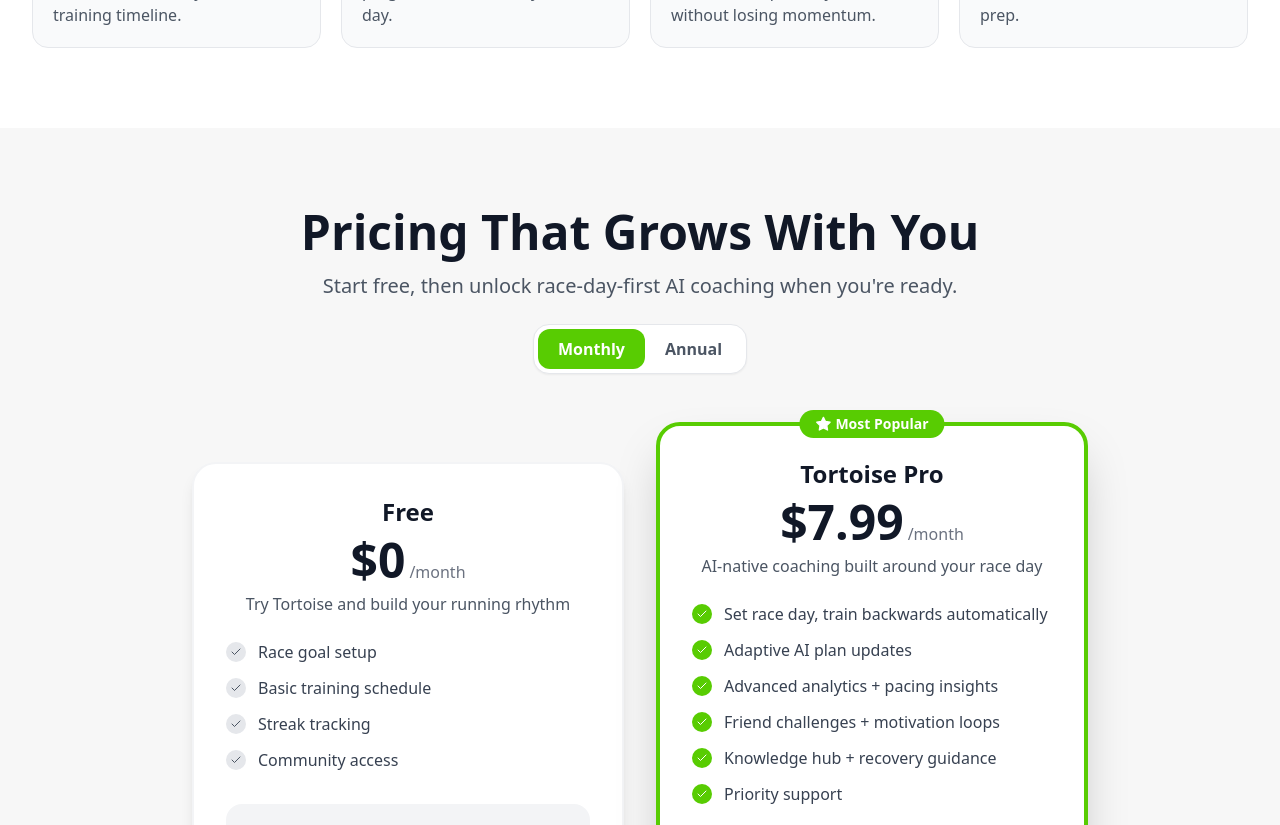
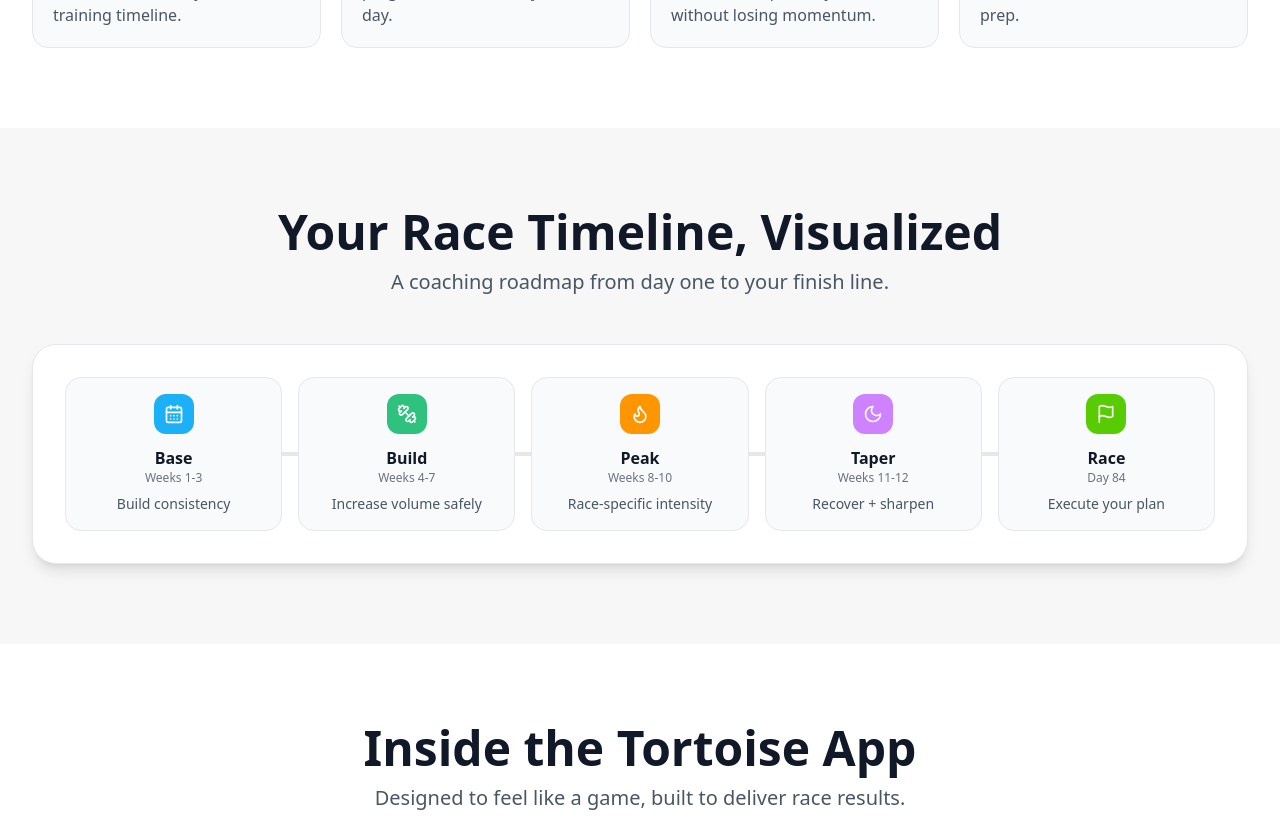
Before and after one commit to galangster/tortoise-website, a Next.js app: page / in a window 1280 px wide. Shown: the part 1940-2765 px from the top of the page. Built offline with nearby package versions, Linux system fonts and the light colour scheme; no server answers.

Commit message:
feat(design): add race timeline, app carousel, comparison section, and sticky mobile CTA

```diff
--- a/src/app/page.tsx
+++ b/src/app/page.tsx
@@ -3,10 +3,14 @@
 import { Hero } from '@/components/Hero'
 import { Features } from '@/components/Features'
 import { HowItWorks } from '@/components/HowItWorks'
+import { RaceTimeline } from '@/components/RaceTimeline'
+import { AppScreensCarousel } from '@/components/AppScreensCarousel'
+import { ComparisonSection } from '@/components/ComparisonSection'
 import { Pricing } from '@/components/Pricing'
 import { FAQ } from '@/components/FAQ'
 import { CTABanner } from '@/components/CTABanner'
 import { SocialProof } from '@/components/SocialProof'
+import { StickyMobileCTA } from '@/components/StickyMobileCTA'
 import { Footer } from '@/components/Footer'
 
 export const metadata: Metadata = {
@@ -28,11 +32,15 @@
         <Hero />
         <Features />
         <HowItWorks />
+        <RaceTimeline />
+        <AppScreensCarousel />
+        <ComparisonSection />
         <Pricing />
         <SocialProof />
         <FAQ />
         <CTABanner />
       </main>
+      <StickyMobileCTA />
       <Footer />
     </>
   )
--- /dev/null
+++ b/src/components/AppScreensCarousel.tsx
@@ -0,0 +1,87 @@
+'use client'
+
+import { useState } from 'react'
+import { motion, AnimatePresence } from 'framer-motion'
+import { ChevronLeft, ChevronRight, Flame, Trophy, CalendarDays } from 'lucide-react'
+
+const slides = [
+  {
+    title: 'Daily Quest',
+    subtitle: 'Today: Easy 4 mile recovery run',
+    accent: 'bg-tortoise-primary',
+    icon: Flame,
+  },
+  {
+    title: 'Weekly Plan',
+    subtitle: 'Auto-adjusted for your schedule',
+    accent: 'bg-tortoise-sky',
+    icon: CalendarDays,
+  },
+  {
+    title: 'Milestone Unlocked',
+    subtitle: 'Longest run completed 🎉',
+    accent: 'bg-tortoise-shell',
+    icon: Trophy,
+  },
+]
+
+export function AppScreensCarousel() {
+  const [index, setIndex] = useState(0)
+  const slide = slides[index]
+
+  const next = () => setIndex((prev) => (prev + 1) % slides.length)
+  const prev = () => setIndex((prev) => (prev - 1 + slides.length) % slides.length)
+
+  return (
+    <section className="py-20 bg-white">
+      <div className="max-w-6xl mx-auto px-4 sm:px-6 lg:px-8">
+        <div className="text-center mb-10">
+          <h2 className="text-4xl lg:text-5xl font-black text-gray-900 mb-3">Inside the Tortoise App</h2>
+          <p className="text-xl text-gray-600">Designed to feel like a game, built to deliver race results.</p>
+        </div>
+
+        <div className="max-w-xl mx-auto">
+          <div className="relative rounded-[2.5rem] border-8 border-gray-900 bg-black p-4 shadow-2xl">
+            <div className="rounded-[2rem] bg-white min-h-[440px] p-5 overflow-hidden relative">
+              <AnimatePresence mode="wait">
+                <motion.div
+                  key={slide.title}
+                  initial={{ opacity: 0, x: 18 }}
+                  animate={{ opacity: 1, x: 0 }}
+                  exit={{ opacity: 0, x: -18 }}
+                  className="h-full"
+                >
+                  <div className={`w-12 h-12 rounded-2xl ${slide.accent} flex items-center justify-center mb-4`}>
+                    <slide.icon className="w-6 h-6 text-white" />
+                  </div>
+                  <h3 className="text-2xl font-black text-gray-900 mb-1">{slide.title}</h3>
+                  <p className="text-gray-600 mb-6">{slide.subtitle}</p>
+
+                  <div className="space-y-3">
+                    <div className="h-16 rounded-2xl bg-gray-100 border border-gray-200" />
+                    <div className="h-16 rounded-2xl bg-gray-100 border border-gray-200" />
+                    <div className="h-16 rounded-2xl bg-gray-100 border border-gray-200" />
+                  </div>
+                </motion.div>
+              </AnimatePresence>
+            </div>
+          </div>
+
+          <div className="flex items-center justify-center gap-3 mt-6">
+            <button onClick={prev} className="w-10 h-10 rounded-full border border-gray-300 flex items-center justify-center bg-white">
+              <ChevronLeft className="w-5 h-5" />
+            </button>
+            <div className="flex gap-2">
+              {slides.map((_, i) => (
+                <span key={i} className={`w-2.5 h-2.5 rounded-full ${i === index ? 'bg-tortoise-primary' : 'bg-gray-300'}`} />
+              ))}
+            </div>
+            <button onClick={next} className="w-10 h-10 rounded-full border border-gray-300 flex items-center justify-center bg-white">
+              <ChevronRight className="w-5 h-5" />
+            </button>
+          </div>
+        </div>
+      </div>
+    </section>
+  )
+}
--- /dev/null
+++ b/src/components/ComparisonSection.tsx
@@ -0,0 +1,45 @@
+'use client'
+
+import { CheckCircle2, XCircle } from 'lucide-react'
+
+const rows = [
+  ['Planning logic', 'Race-day-first backwards planning', 'Generic forward templates'],
+  ['Adaptation', 'Adjusts to missed runs + life schedule', 'Mostly static unless manually edited'],
+  ['Motivation loop', 'XP, streaks, milestone rewards', 'Mostly reminders and logs'],
+  ['Beginner experience', 'Guided daily quests', 'Can feel overwhelming'],
+]
+
+export function ComparisonSection() {
+  return (
+    <section className="py-20 bg-surface-light">
+      <div className="max-w-6xl mx-auto px-4 sm:px-6 lg:px-8">
+        <div className="text-center mb-10">
+          <h2 className="text-4xl lg:text-5xl font-black text-gray-900 mb-3">Tortoise vs Static Training Plans</h2>
+          <p className="text-xl text-gray-600">Why race-day-first coaching changes everything.</p>
+        </div>
+
+        <div className="rounded-3xl border border-gray-200 overflow-hidden bg-white shadow-lg">
+          <div className="grid grid-cols-3 bg-gray-50 border-b border-gray-200">
+            <div className="p-4 font-black text-gray-700">Category</div>
+            <div className="p-4 font-black text-tortoise-primary">Tortoise</div>
+            <div className="p-4 font-black text-gray-500">Typical Apps</div>
+          </div>
+
+          {rows.map((row) => (
+            <div key={row[0]} className="grid grid-cols-3 border-b border-gray-100 last:border-b-0">
+              <div className="p-4 font-semibold text-gray-800">{row[0]}</div>
+              <div className="p-4 text-gray-700 flex items-start gap-2">
+                <CheckCircle2 className="w-4 h-4 text-tortoise-primary mt-0.5" />
+                <span>{row[1]}</span>
+              </div>
+              <div className="p-4 text-gray-600 flex items-start gap-2">
+                <XCircle className="w-4 h-4 text-gray-400 mt-0.5" />
+                <span>{row[2]}</span>
+              </div>
+            </div>
+          ))}
+        </div>
+      </div>
+    </section>
+  )
+}
--- /dev/null
+++ b/src/components/RaceTimeline.tsx
@@ -0,0 +1,48 @@
+'use client'
+
+import { motion } from 'framer-motion'
+import { CalendarDays, Dumbbell, Flame, Moon, Flag } from 'lucide-react'
+
+const phases = [
+  { title: 'Base', weeks: 'Weeks 1-3', note: 'Build consistency', icon: CalendarDays, color: 'bg-tortoise-sky' },
+  { title: 'Build', weeks: 'Weeks 4-7', note: 'Increase volume safely', icon: Dumbbell, color: 'bg-tortoise-trail' },
+  { title: 'Peak', weeks: 'Weeks 8-10', note: 'Race-specific intensity', icon: Flame, color: 'bg-tortoise-shell' },
+  { title: 'Taper', weeks: 'Weeks 11-12', note: 'Recover + sharpen', icon: Moon, color: 'bg-tortoise-purple' },
+  { title: 'Race', weeks: 'Day 84', note: 'Execute your plan', icon: Flag, color: 'bg-tortoise-primary' },
+]
+
+export function RaceTimeline() {
+  return (
+    <section className="py-20 bg-surface-light">
+      <div className="max-w-7xl mx-auto px-4 sm:px-6 lg:px-8">
+        <div className="text-center mb-12">
+          <h2 className="text-4xl lg:text-5xl font-black text-gray-900 mb-3">Your Race Timeline, Visualized</h2>
+          <p className="text-xl text-gray-600">A coaching roadmap from day one to your finish line.</p>
+        </div>
+
+        <div className="relative rounded-3xl border border-gray-200 bg-white p-6 lg:p-8 shadow-lg">
+          <div className="hidden md:block absolute left-10 right-10 top-1/2 h-1 bg-gray-200 -translate-y-1/2" />
+          <div className="grid md:grid-cols-5 gap-4 relative">
+            {phases.map((phase, idx) => (
+              <motion.div
+                key={phase.title}
+                className="rounded-2xl border border-gray-200 bg-gray-50 p-4 text-center"
+                initial={{ opacity: 0, y: 14 }}
+                whileInView={{ opacity: 1, y: 0 }}
+                viewport={{ once: true }}
+                transition={{ delay: idx * 0.08 }}
+              >
+                <div className={`w-10 h-10 rounded-xl ${phase.color} mx-auto mb-3 flex items-center justify-center`}>
+                  <phase.icon className="w-5 h-5 text-white" />
+                </div>
+                <p className="font-black text-gray-900">{phase.title}</p>
+                <p className="text-xs text-gray-500">{phase.weeks}</p>
+                <p className="text-sm text-gray-600 mt-2">{phase.note}</p>
+              </motion.div>
+            ))}
+          </div>
+        </div>
+      </div>
+    </section>
+  )
+}
--- /dev/null
+++ b/src/components/StickyMobileCTA.tsx
@@ -0,0 +1,14 @@
+'use client'
+
+import { Apple } from 'lucide-react'
+
+export function StickyMobileCTA() {
+  return (
+    <div className="fixed bottom-3 left-3 right-3 z-50 md:hidden">
+      <button className="w-full bg-tortoise-primary text-white rounded-2xl border-b-4 border-tortoise-primary-dark py-3 font-black shadow-xl flex items-center justify-center gap-2">
+        <Apple className="w-5 h-5" />
+        Set Race Day
+      </button>
+    </div>
+  )
+}
```
